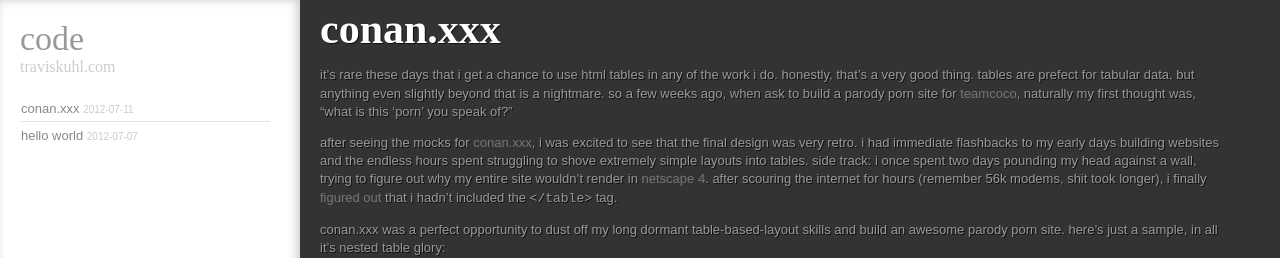
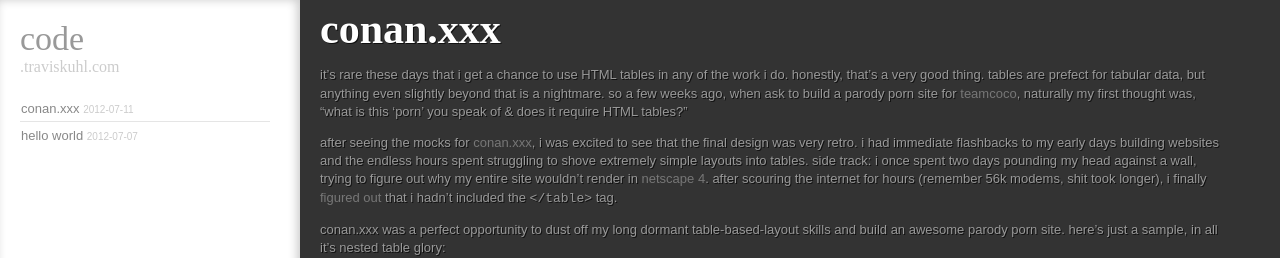
Before and after one commit to traviskuhl/traviskuhl.github.com, a Jekyll site: the page built from _posts/2012-07-11-tables-and-conan.xxx.md, in a window 1280 px wide and 1253 px high. Shown: the top 258 px of the window. Built offline with Jekyll 4.4.1, drawn with Linux system fonts in a browser that asks for light colours; some web fonts are replaced.

Commit message:
conan.xxx

```diff
--- a/_layouts/default.html
+++ b/_layouts/default.html
@@ -17,9 +17,9 @@
 <body class="{{page.class}}">
     <header>
         {% if page.class == 'home' %}
-            <h1><a class="logo" href="/">code<sub>traviskuhl.com</sub></a></h1>
+            <h1><a class="logo" href="/">code<sub>.traviskuhl.com</sub></a></h1>
         {% else %}
-            <a class="logo" href="/">code<sub>traviskuhl.com</sub></a>
+            <a class="logo" href="/">code<sub>.traviskuhl.com</sub></a>
         {% endif %}
 
         <ol>
--- a/_posts/2012-07-11-tables-and-conan.xxx.md
+++ b/_posts/2012-07-11-tables-and-conan.xxx.md
@@ -7,7 +7,7 @@
 {{page.title}}
 ================================
 
-it's rare these days that i get a chance to use html tables in any of the work i do. honestly, that's a very good thing. tables are prefect for tabular data, but anything even slightly beyond that is a nightmare. so a few weeks ago, when ask to build a parody porn site for [teamcoco](http://teamcoco.com), naturally my first thought was, "what is this 'porn' you speak of?"
+it's rare these days that i get a chance to use HTML tables in any of the work i do. honestly, that's a very good thing. tables are prefect for tabular data, but anything even slightly beyond that is a nightmare. so a few weeks ago, when ask to build a parody porn site for [teamcoco](http://teamcoco.com), naturally my first thought was, "what is this 'porn' you speak of &amp; does it require HTML tables?"
 
 after seeing the mocks for [conan.xxx](http://conan.xxx), i was excited to see that the final design was very retro. i had immediate flashbacks to my early days building websites and the endless hours spent struggling to shove extremely simple layouts into tables. side track: i once spent two days pounding my head against a wall, trying to figure out why my entire site wouldn't render in [netscape 4](http://en.wikipedia.org/wiki/Netscape). after scouring the internet for hours (remember 56k modems, shit took longer), i finally [figured out](http://www.netmechanic.com/news/vol2/html_no4.htm) that i hadn't included the `</table>` tag.
 
```
